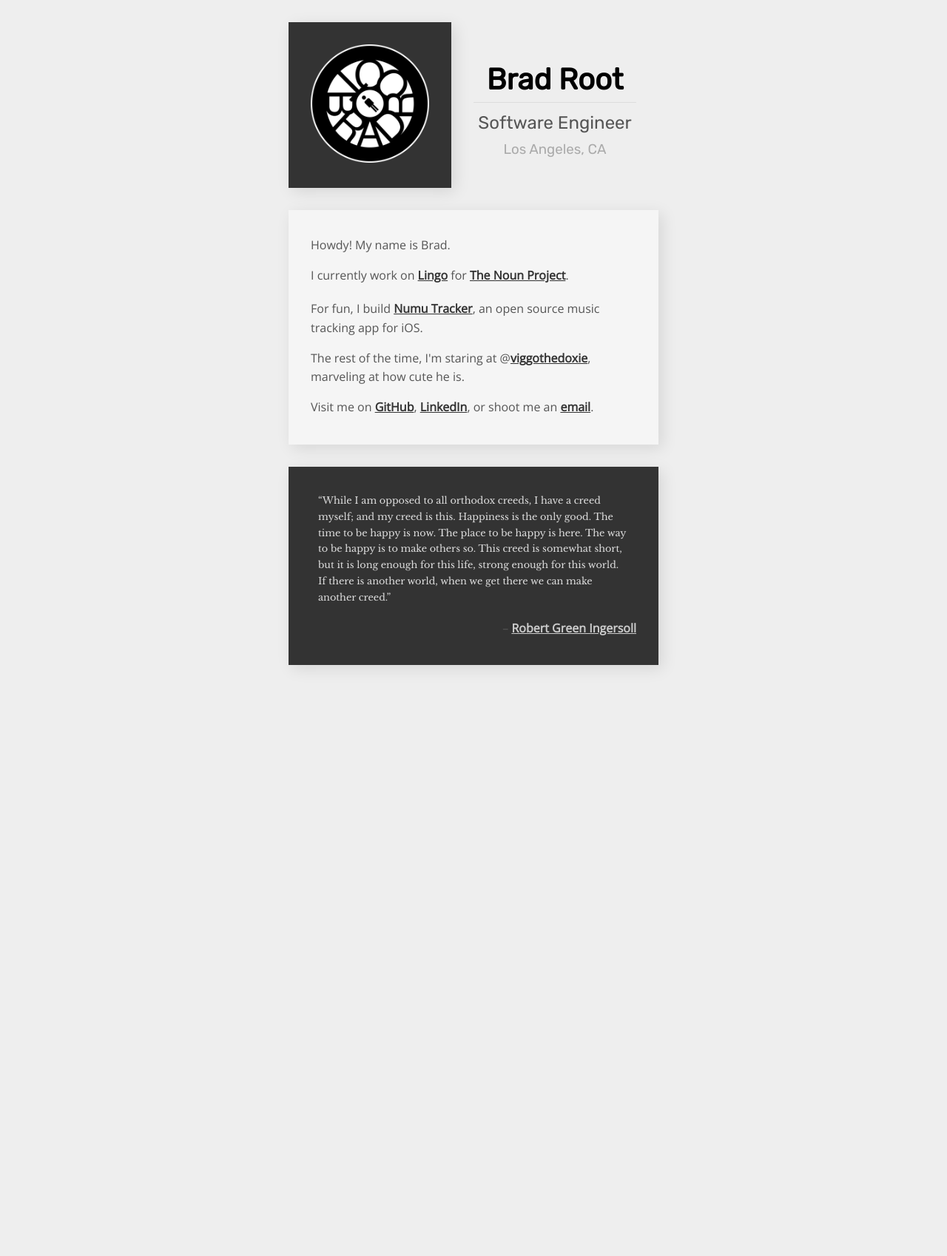
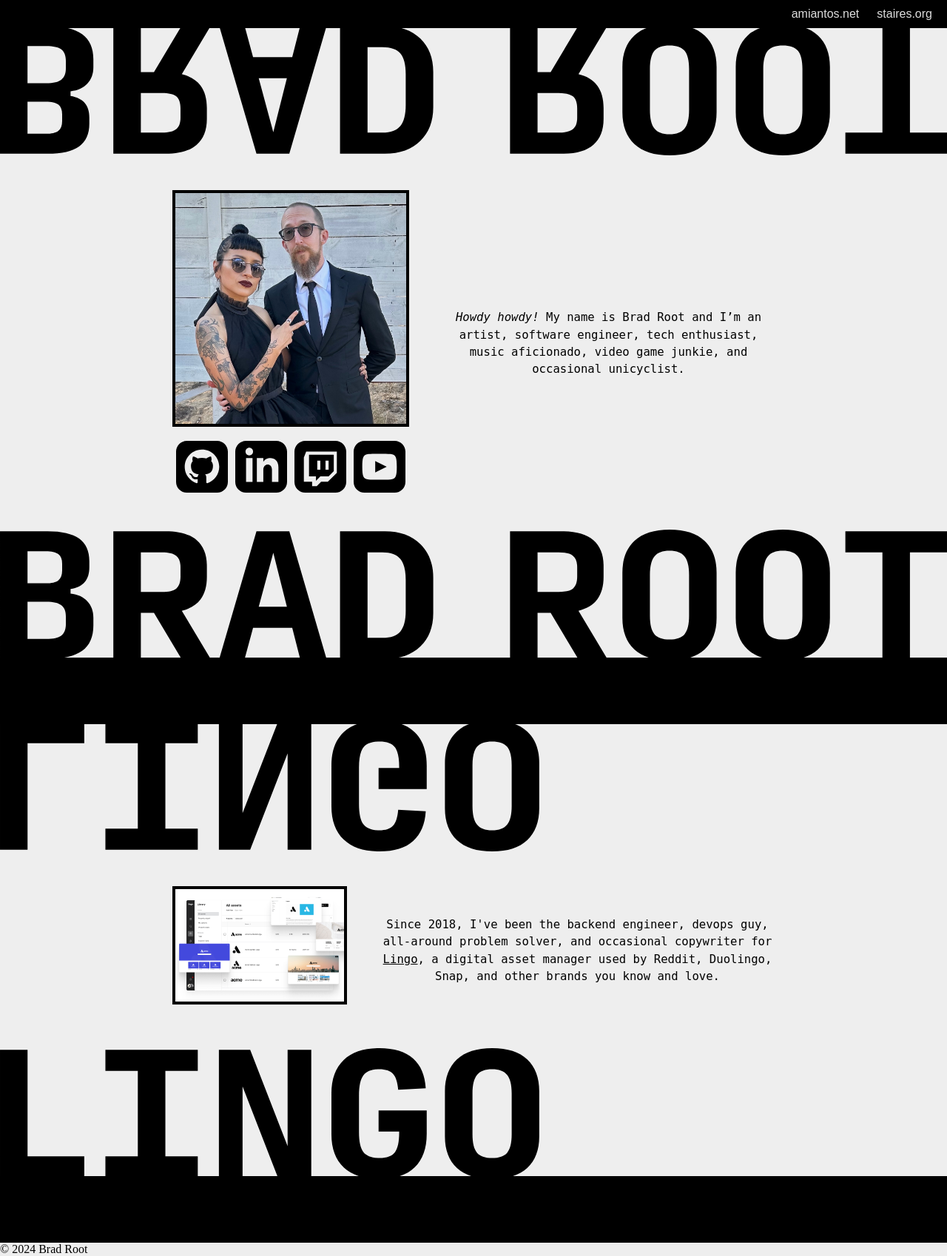
Before and after one commit to amiantos/bradroot.me, a PHP site: page / in a window 1280 px wide. Shown: the whole page at 74% size. Before the commit the page ends 904 px from the top, so only its background shows below. Run offline with PHP 8.4, Linux system fonts and the light colour scheme.

Commit message:
add some stuff

```diff
--- /dev/null
+++ b/website/css/desktop.css
@@ -0,0 +1,48 @@
+@media (min-width: 850px) {
+
+    .header {
+        max-width:900px;
+        margin:40px auto;
+    }
+
+    .logo-container img.photo {
+        width:320px;
+        margin:0px 40px;
+        margin-bottom:12px;
+    }
+
+    .icon {
+        width:70px;
+        height:70px;
+        margin:3px;
+    }
+
+    .text-container {
+        margin:40px;
+        padding-right:40px;
+        font-size:1.2em;
+    }
+
+    .name2 {
+        margin-bottom:-8px;
+    }
+
+    .object {
+        max-width:900px;
+        margin:40px auto;
+    }
+
+    .object .image img {
+        height:300px;
+        max-width:420px;
+        margin:0px 40px;
+        margin-bottom:12px;
+    }
+
+    .object .description {
+        margin:40px;
+        padding-right:40px;
+        font-size:1.2em;
+    }
+
+}
--- a/website/css/main.css
+++ b/website/css/main.css
@@ -3,18 +3,157 @@
 }
 
 body {
-    margin:0;
-    padding:0;
-    background-color:#eee;
+    margin:0px;
+    padding:0px;
+    background-color:black;
+    min-height: 100vh;
+    min-height: -webkit-fill-available;
+}
+
+.light-background {
+    background-color: #eee;
+    margin:0px;
+    padding:0px;
+}
+
+.navigator {
+    margin:0px;
+    padding-top:10px;
+    padding-bottom:10px;
+    display:block;
+    width:100%;
+    text-align: right;
+    background-color: black;
+    list-style: none;
+    padding-left:15px;
+    padding-right:0px;
+}
+
+.navigator li {
+    display:inline;
+    margin-right:20px;
+    padding:0px;
+}
+
+.navigator li a {
+    color:#ddd;
+    text-decoration:none;
+    font-family: sans-serif;
+    font-weight:400;
+}
+
+.name {
+    margin-top:-5px;
+    width:100%;
+    height:100%;
+    max-width: 100vw;
+}
+
+.name2 {
+    margin-bottom:-6px;
+    width:100%;
+    height:100%;
+    max-width: 100vw;
+}
+
+.spacer {
+    padding:0px;
+    margin:0 auto;
+    width:100%;
+    height:100%;
+    max-width: 100vw;
+}
+
+.icon {
+    width:35px;
+    height:35px;
+}
+
+.social-links {
+    text-align: center;
+    vertical-align: top;
+}
+
+.social-links a {
+    text-decoration: none;
+    font-family: sans-serif;
+    color:black;
 }
 
 .header {
-    max-width:500px;
-    display:table;
-    margin:0 auto;
-    margin-top:30px;
-    margin-bottom:30px;
+    max-width:600px;
+    margin:20px auto;
 }
+
+.logo-container {
+    vertical-align: top;
+    text-align:center;
+}
+
+.logo-container img.photo {
+    width:160px;
+    border:4px solid black;
+    margin:0px 20px;
+    margin-bottom:5px;
+}
+
+.text-container {
+    width:100%;
+    vertical-align: middle;
+    font-family: sans-serif;
+    text-align:center;
+    margin:20px;
+    padding-right:20px;
+    font-family:monospace;
+    line-height:1.5em;
+}
+
+.divider {
+    width:100%;
+    height:90px;
+    background-color:black;
+    margin:0px;
+    color:#555;
+    font-family: sans-serif;
+    text-align:right;
+    vertical-align: bottom;
+}
+
+.object {
+    max-width:600px;
+    margin:20px auto;
+}
+
+.object a {
+    color:black;
+}
+
+.object .image {
+    vertical-align: middle;
+    text-align:center;
+}
+
+.object .image img {
+    max-height:160px;
+    max-width:360px;
+    margin:0px 20px;
+    margin-bottom:5px;
+    border:4px solid black;
+}
+
+.object .description {
+    width:100%;
+    vertical-align: middle;
+    font-family: sans-serif;
+    text-align:center;
+    margin:20px;
+    padding-right:20px;
+    font-family:monospace;
+    line-height:1.5em;
+}
+
+/*
+
 
 .logo-container {
     display:table-cell;
@@ -26,9 +165,7 @@ body {
     -moz-box-shadow: 5px 5px 20px rgba(0, 0, 0, 0.1);
 }
 
-.logo-container img {
-    width:160px;
-}
+
 
 .text-container {
     display:table-cell;
@@ -114,4 +251,4 @@ blockquote {
     font-size:80%;
     font-family: 'Libre Baskerville', serif;
     line-height:1.7em;
-}
+} */
--- a/website/css/mobile.css
+++ /dev/null
@@ -1,27 +0,0 @@
-@media (max-width: 450px) {
-
-    .header {
-        display:block;
-        margin-top:0px;
-    }
-
-    .logo-container {
-        display:block;
-        width:100%;
-        text-align:center;
-        margin-bottom:30px;
-    }
-
-    .text-container {
-        padding-top:0px;
-        padding-bottom:0px;
-        display:block;
-    }
-
-    .content {
-        margin-left:20px;
-        margin-right:20px;
-    }
-
-
-}
--- /dev/null
+++ b/website/css/tiny.css
@@ -0,0 +1,27 @@
+@media (max-width: 440px) {
+    .header td {
+        display:block;
+    }
+
+    .text-container {
+        margin:0px;
+        padding:0px 16px;
+    }
+
+    .object .image img {
+        width: 100%;
+        max-height:300px;
+        max-width: 260px;
+        margin:0px;
+        margin-bottom: 12px;
+    }
+
+    .object td {
+        display:block;
+    }
+
+    .object .description {
+        margin:0px;
+        padding:0px 16px;
+    }
+}
--- a/website/index.html
+++ b/website/index.html
@@ -4,42 +4,54 @@
     <meta charset="utf-8" />
     <meta http-equiv="X-UA-Compatible" content="IE=edge">
     <title>Brad Root</title>
-    <meta name="viewport" content="width=device-width, initial-scale=1">
-    <link href="https://fonts.googleapis.com/css?family=Libre+Baskerville|Open+Sans|Rubik" rel="stylesheet">
+    <meta name="viewport" content="width=device-width, initial-scale=1.0" />
     <link rel="stylesheet" type="text/css" media="screen" href="css/main.css" />
-    <link rel="stylesheet" type="text/css" media="screen" href="css/mobile.css" />
+    <link rel="stylesheet" type="text/css" media="screen" href="css/desktop.css" />
+    <link rel="stylesheet" type="text/css" media="screen" href="css/tiny.css" />
 </head>
 <body>
 
-    <div class="header">
-        <div class="logo-container">
-            <img src="images/bradroot-new-2880-man.png">
-        </div>
+    <ul class="navigator">
+        <li><a href="https://amiantos.net">amiantos.net</a></li>
+        <li><a href="https://staires.org">staires.org</a></li>
+    </ul>
+    <div class="light-background">
+        <img class="name" src="images/BRAD ROOT.svg">
 
-        <div class="text-container">
-            <h1>Brad Root</h1>
-            <h2>Software Engineer</h2>
-            <h3>Los Angeles, CA</h3>
-        </div>
+        <table class="header">
+            <tr>
+                <td class="logo-container">
+                    <img class='photo' src="images/bradroot-photo.jpeg"><br/>
+                    <a href="https://github.com/amiantos"><img class="icon" src="images/iconmonstr-github-3.svg"></a>
+                    <a href="https://www.linkedin.com/in/amiantos/"><img class="icon" src="images/iconmonstr-linkedin-3.svg"></a>
+                    <a href="http://twitch.tv/amiantos"><img class="icon" src="images/iconmonstr-twitch-3.svg"></a>
+                    <a href="https://www.youtube.com/@amiantos"><img class="icon" src="images/iconmonstr-youtube-8.svg"></a>
+                </td>
+
+                <td class="text-container">
+                    <P><em>Howdy howdy!</em> My name is Brad Root and I’m an artist, software engineer, tech enthusiast, music aficionado, video game junkie, and occasional unicyclist.</P>
+                </td>
+            </tr>
+        </table>
+
+        <img class="name2" src="images/BRAD ROOT-8.svg">
+        <div class="divider"></div>
+
+        <img class="name" src="images/LINGO-3.svg">
+        <table class="object">
+            <tr>
+                <td class="image"><img src="images/lingo-2.png"></td>
+                <td class="description">
+                    <P>Since 2018, I've been the backend engineer, devops guy, all-around problem solver, and occasional copywriter for <a href="https://lingoapp.com">Lingo</a>, a digital asset manager used by Reddit, Duolingo, Snap, and other brands you know and love.</P>
+                </td>
+            </tr>
+        </table>
+
+        <img class="name2" src="images/LINGO-2.svg">
+        <div class="divider"></div>
+
+        <div class="footer">&copy; 2024 Brad Root</div>
     </div>
-
-    <div class="content">
-        <P>Howdy! My name is Brad.</P>
-
-        <P>I currently work on <a href="https://www.lingoapp.com">Lingo</a> for <a href="https://thenounproject.com">The Noun Project</a>.</P>
-
-        <p>For fun, I build <a href="https://itunes.apple.com/us/app/numu-new-music-tracker/id1158641228?mt=8">Numu Tracker</a>, an open source music tracking app for iOS.</a></p>
-
-        <p>The rest of the time, I'm staring at @<a href="https://instagram.com/viggothedoxie">viggothedoxie</a>, marveling at how cute he is.</p>
-
-        <p>Visit me on <a href="https://github.com/amiantos">GitHub</a>, <a href="https://www.linkedin.com/in/amiantos/">LinkedIn</a>, or shoot me an <a href="mailto:bradroot@me.com">email</a>.</p>
-    </div>
-
-    <div class="content quote">
-        <blockquote>&ldquo;While I am opposed to all orthodox creeds, I have a creed myself; and my creed is this. Happiness is the only good. The time to be happy is now. The place to be happy is here. The way to be happy is to make others so. This creed is somewhat short, but it is long enough for this life, strong enough for this world. If there is another world, when we get there we can make another creed.&rdquo;</blockquote>
-        <p style='text-align:right;'>&ndash; <a href="https://en.wikipedia.org/wiki/Robert_G._Ingersoll">Robert Green Ingersoll</a></p>
-    </div>
-
 
 </body>
 </html>
```
Also changed, not shown: website/images/BRAD ROOT-8.svg (added), website/images/BRAD ROOT.svg (added), website/images/Frame 5-2.svg (added), website/images/LINGO-2.svg (added), website/images/LINGO-3.svg (added), website/images/bradroot-new-2880-man.png (deleted), website/images/bradroot-photo.jpeg (added), website/images/iconmonstr-github-3.svg (added), website/images/iconmonstr-linkedin-3.svg (added), website/images/iconmonstr-twitch-3.svg (added), website/images/iconmonstr-youtube-8.svg (added), website/images/lingo-2.png (added), website/images/lingo.png (added).
